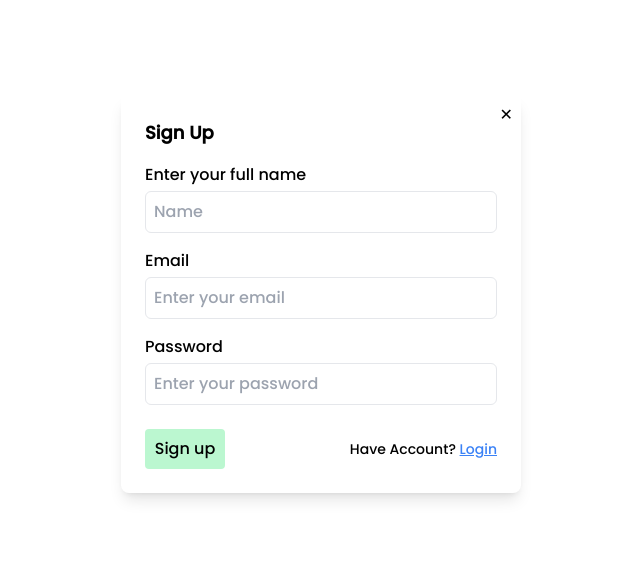
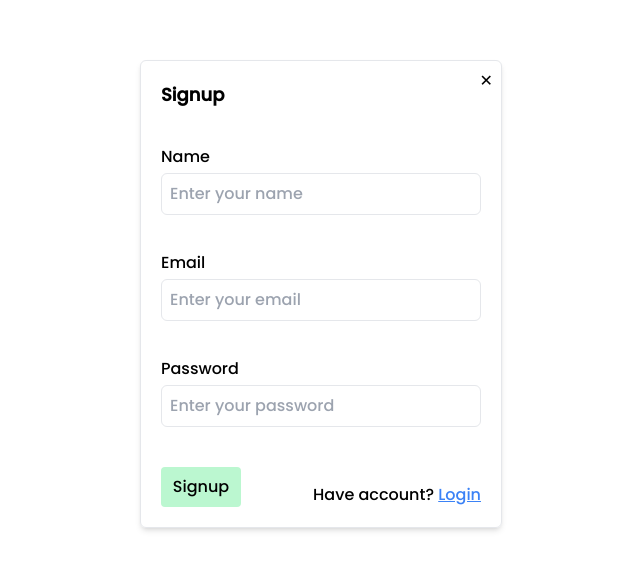
Before and after one commit to kunal5946/Book-Store, a React (Vite) app in the folder Frontend/: page /signup in a window 1280 px wide. Shown: the part 106-676 px from the top of the page, without its empty margins (319-959 px from the left). Built offline with nearby package versions, Linux system fonts and the light colour scheme.

Commit message:
frontend done,fixed login,signup components

```diff
--- a/Frontend/src/components/Login.jsx
+++ b/Frontend/src/components/Login.jsx
@@ -1,6 +1,6 @@
     import React from 'react'
     import { Link } from 'react-router-dom'
-    import {useForm,SubmitHandler} from "react-hook-form"
+    import {useForm} from "react-hook-form"
     const Login = () => {
 
        const{
@@ -18,7 +18,7 @@
                     <form onSubmit={handleSubmit(onSubmit)} method="dialog">
                     {/* if there is a button in form, it will close the modal */}
                     <Link to="/" className="btn btn-sm btn-circle btn-ghost absolute right-2 top-2" onClick={()=>document.getElementById("login_modal").close()}>✕</Link>
-                    </form>
+
                     <h3 className="font-bold text-lg">Login</h3>
 
                     {/*email*/}
@@ -27,6 +27,9 @@
                     <br></br>
                     <input type="email" placeholder='Enter your email' className="w-80 p-2 border rounded-md outline-none"
                     {...register("email",{required:true})}/>
+                    <br/>
+                    {errors.email && <span className="text-sm text-red-500">This field is required</span>}
+
                     </div>
 
                     {/*password*/}
@@ -35,6 +38,8 @@
                     <br></br>
                     <input type="password" placeholder='Enter your password' className="w-80 p-2 border rounded-md outline-none"
                     {...register("password",{required:true})}/>
+                    <br/>
+                     {errors.password && <span className="text-sm text-red-500">This field is required</span>}
                     </div>
 
                     {/*login*/}
@@ -47,9 +52,10 @@
 
 
                     </div>
-
+                    </form>
                 </div>
             </dialog>
+
         </div>
     )
     }
--- a/Frontend/src/components/SignUp.jsx
+++ b/Frontend/src/components/SignUp.jsx
@@ -1,71 +1,99 @@
-import React from 'react'
-import { Link } from 'react-router-dom'
-import Login from './Login'
+import React from "react";
+import { Link } from "react-router-dom";
+import { useForm } from "react-hook-form";
+import Login from "./Login";
 
 const SignUp = () => {
+  const { register, handleSubmit, formState: { errors } } = useForm();
+  const onSubmit = (data) => console.log(data);
+
+  // Function to open the Login modal
+  const openLoginModal = () => {
+    const loginModal = document.getElementById("login_modal");
+    if (loginModal) loginModal.showModal();
+  };
+
   return (
-    <div className="flex h-screen items-center justify-center bg-base-200">
-
-      <div className="relative w-[400px] p-6 rounded-lg shadow-lg bg-base-100">
-
-        {/* Close button */}
+    <>
+      <div className="flex h-screen items-center justify-center">
+        <div id="signup_modal" className="border shadow-md p-5 rounded-md relative">
           <Link
             to="/"
             className="btn btn-sm btn-circle btn-ghost absolute right-2 top-2"
           >
             ✕
           </Link>
+          <form onSubmit={handleSubmit(onSubmit)}>
+            <h3 className="font-bold text-lg">Signup</h3>
 
-        <h3 className="font-bold text-lg mb-4">Sign Up</h3>
-
-        {/* name */}
-        <div className="mt-4 space-y-1">
-          <span>Enter your full name</span>
+            {/* Name */}
+            <div className="mt-9 space-y-1">
+              <span>Name</span>
+              <br />
               <input
                 type="text"
-            placeholder="Name"
-            className="w-full p-2 border rounded-md outline-none"
+                placeholder="Enter your name"
+                className="w-80 p-2 border rounded-md outline-none"
+                {...register("name", { required: true })}
               />
+              <br />
+              {errors.name && <span className="text-sm text-red-500">This field is required</span>}
             </div>
 
-        {/* email */}
-        <div className="mt-4 space-y-1">
+            {/* Email */}
+            <div className="mt-9 space-y-1">
               <span>Email</span>
+              <br />
               <input
                 type="email"
                 placeholder="Enter your email"
-            className="w-full p-2 border rounded-md outline-none"
+                className="w-80 p-2 border rounded-md outline-none"
+                {...register("email", { required: true })}
               />
+              <br />
+              {errors.email && <span className="text-sm text-red-500">This field is required</span>}
             </div>
 
-        {/* password */}
-        <div className="mt-4 space-y-1">
+            {/* Password */}
+            <div className="mt-9 space-y-1">
               <span>Password</span>
+              <br />
               <input
                 type="password"
                 placeholder="Enter your password"
-            className="w-full p-2 border rounded-md outline-none"
+                className="w-80 p-2 border rounded-md outline-none"
+                {...register("password", { required: true })}
               />
+              <br />
+              {errors.password && <span className="text-sm text-red-500">This field is required</span>}
             </div>
 
-        {/* actions */}
-        <div className="mt-6 flex justify-between items-center">
-          <button className="bg-green-200 rounded p-2 w-20 hover:bg-green-500 transition">
-            Sign up
+            {/* Signup + Login link */}
+            <div className="mt-10 flex justify-between">
+              <button className="bg-green-200 border-none rounded p-2 w-20 transition transform-transition hover:scale-105 hover:bg-green-500">
+                Signup
               </button>
-
-          <p className="text-sm">
-            Have Account?{" "}
-            <button onClick={()=>document.getElementById("login_modal").showModal()} className="underline text-blue-500">
+              <div>
+                <p className="mt-4">
+                  Have account?{" "}
+                  <button
+                    type="button"
+                    onClick={openLoginModal}
+                    className="underline text-blue-500 cursor-pointer"
+                  >
                     Login
                   </button>
-            <Login/>
                 </p>
               </div>
-
+            </div>
+          </form>
         </div>
       </div>
-  )
-}
 
-export default SignUp
+      {/* Mount the Login component */}
+      <Login />
+    </>
+  );
+};
+
+export default SignUp;
```
Lines whose indentation alone changed are shown as unchanged.
